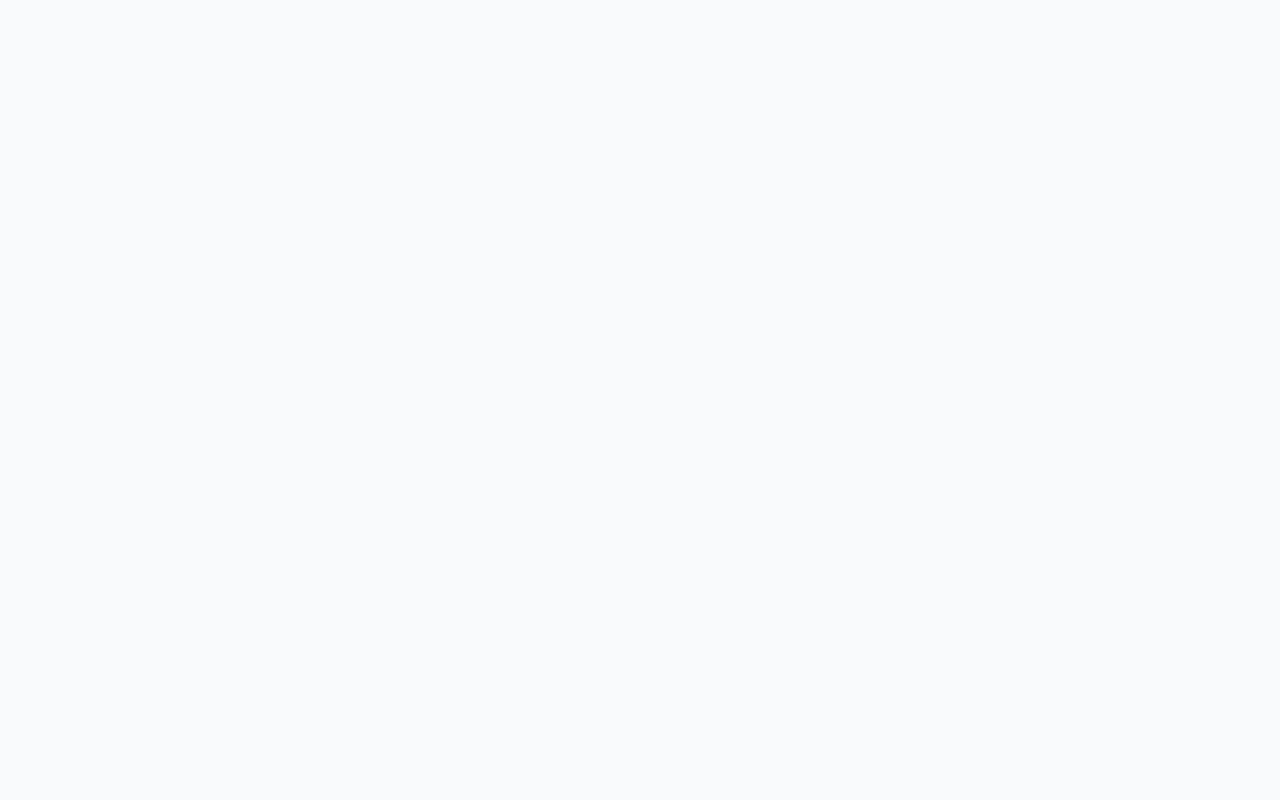
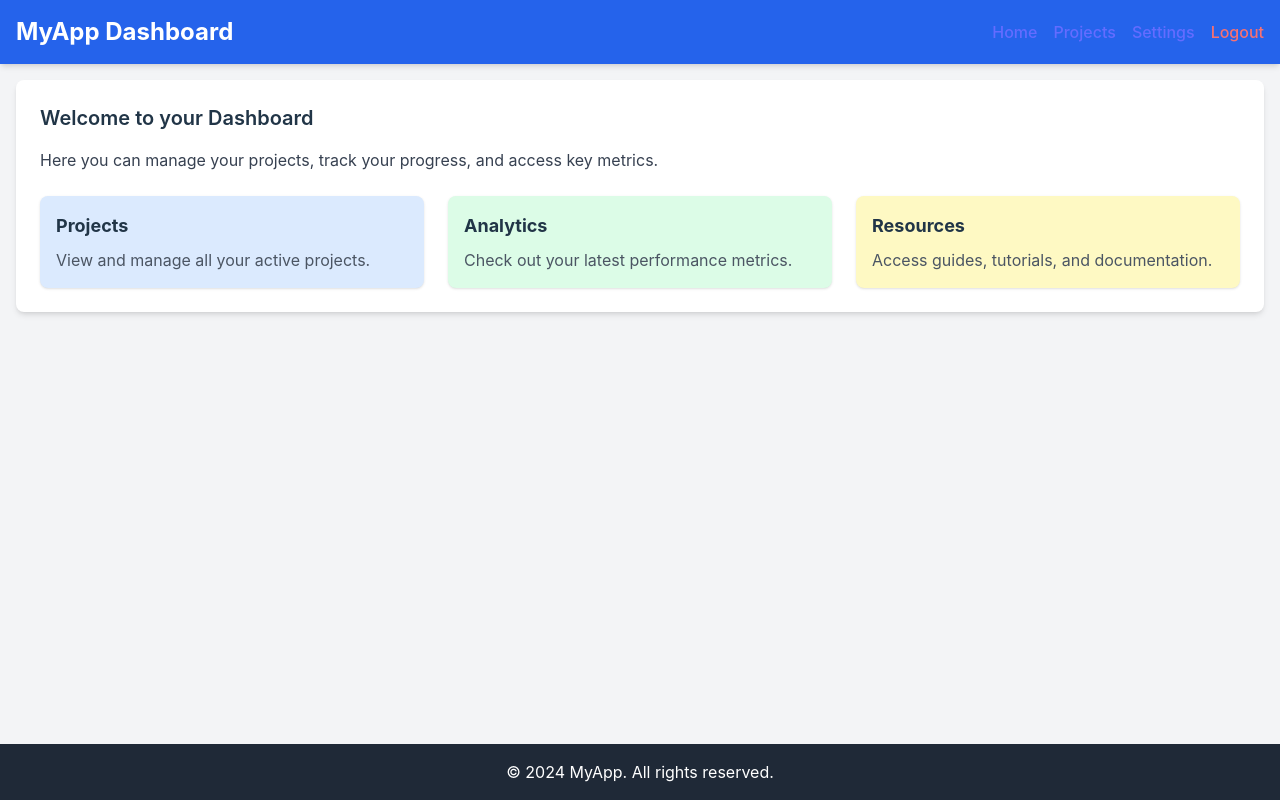
Before and after one commit to Wasous/ProblemSolvingTool, a React (Vite) app: page /main in a window 1280 px wide. Before the commit this address had no page. Built offline with nearby package versions, Linux system fonts and the light colour scheme.

Commit message:
Login and register pages created

```diff
--- a/src/App.jsx
+++ b/src/App.jsx
@@ -4,6 +4,7 @@ import LandingPage from './pages/LandingPage';
 import LoginPage from './pages/LoginPage'; // Placeholder para futuras páginas
 import "./styles/globals.css";
 import RegisterPage from './pages/RegisterPage';
+import MainPage from './pages/MainPage'
 
 function App() {
   return (
@@ -17,6 +18,9 @@ function App() {
 
         {/* Ruta para la página de registro */}
         <Route path="/register" element={<RegisterPage />} />
+
+        {/* Ruta para la página principal */}
+        <Route path="/main" element={<MainPage/>} />
       </Routes>
     </Router>
   );
--- a/src/pages/LoginPage.jsx
+++ b/src/pages/LoginPage.jsx
@@ -1,8 +1,17 @@
 import React from 'react';
+import { useNavigate } from 'react-router-dom';
 import Header from '../components/Header';
 import Footer from '../components/Footer';
 
 const LoginPage = () => {
+  const navigate = useNavigate();
+
+  const handleSubmit = (e) => {
+    e.preventDefault();
+    // Aquí podrías agregar lógica de validación o autenticación
+    navigate('/main'); // Redirige a la página principal después de enviar el formulario
+  };
+
   return (
     <div className="min-h-screen flex flex-col">
       {/* Header */}
@@ -12,7 +21,7 @@ const LoginPage = () => {
       <div className="flex-grow flex items-center justify-center bg-gray-50">
         <div className="bg-white shadow-lg rounded-lg p-8 w-full max-w-md">
           <h1 className="text-2xl font-bold text-center mb-6">Iniciar Sesión</h1>
-          <form>
+          <form onSubmit={handleSubmit}>
             {/* Campo de Email */}
             <div className="mb-4">
               <label
--- /dev/null
+++ b/src/pages/MainPage.jsx
@@ -0,0 +1,61 @@
+import React from 'react';
+
+const Header = () => (
+  <header className="bg-blue-600 text-white p-4 shadow-md">
+    <div className="container mx-auto flex justify-between items-center">
+      <h1 className="text-2xl font-bold">MyApp Dashboard</h1>
+      <nav>
+        <ul className="flex space-x-4">
+          <li><a href="#" className="hover:underline">Home</a></li>
+          <li><a href="#" className="hover:underline">Projects</a></li>
+          <li><a href="#" className="hover:underline">Settings</a></li>
+          <li><a href="#" className="hover:underline text-red-400">Logout</a></li>
+        </ul>
+      </nav>
+    </div>
+  </header>
+);
+
+const Footer = () => (
+  <footer className="bg-gray-800 text-white p-4 mt-6">
+    <div className="container mx-auto text-center">
+      <p>&copy; 2024 MyApp. All rights reserved.</p>
+    </div>
+  </footer>
+);
+
+const Card = ({ title, description, bgColor }) => (
+  <div className={`p-4 rounded-lg shadow ${bgColor}`}>
+    <h3 className="font-bold text-lg mb-2">{title}</h3>
+    <p className="text-gray-600">{description}</p>
+  </div>
+);
+
+const Dashboard = () => {
+  return (
+    <div className="min-h-screen bg-gray-100 flex flex-col">
+      <Header />
+
+      {/* Main Content */}
+      <main className="container mx-auto p-4 flex-grow">
+        <div className="bg-white rounded-lg shadow-md p-6">
+          <h2 className="text-xl font-semibold mb-4">Welcome to your Dashboard</h2>
+          <p className="text-gray-700 mb-6">
+            Here you can manage your projects, track your progress, and access key metrics.
+          </p>
+
+          <div className="grid grid-cols-1 md:grid-cols-2 lg:grid-cols-3 gap-6">
+            {/* Example Cards */}
+            <Card title="Projects" description="View and manage all your active projects." bgColor="bg-blue-100" />
+            <Card title="Analytics" description="Check out your latest performance metrics." bgColor="bg-green-100" />
+            <Card title="Resources" description="Access guides, tutorials, and documentation." bgColor="bg-yellow-100" />
+          </div>
+        </div>
+      </main>
+
+      <Footer />
+    </div>
+  );
+};
+
+export default Dashboard;
```
